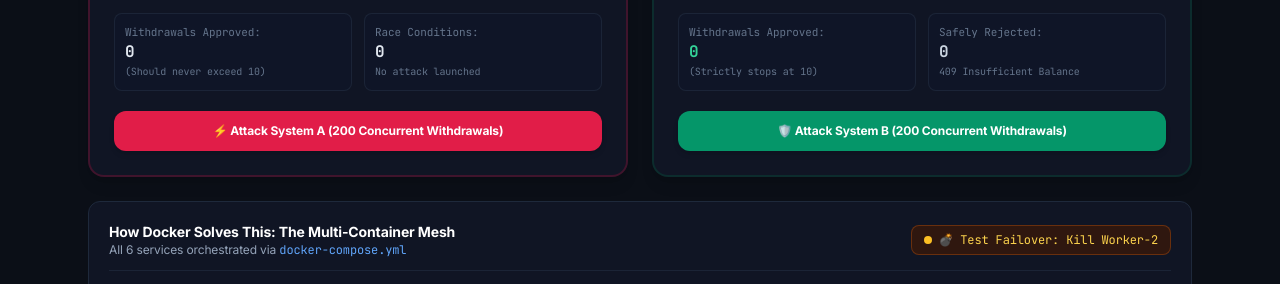
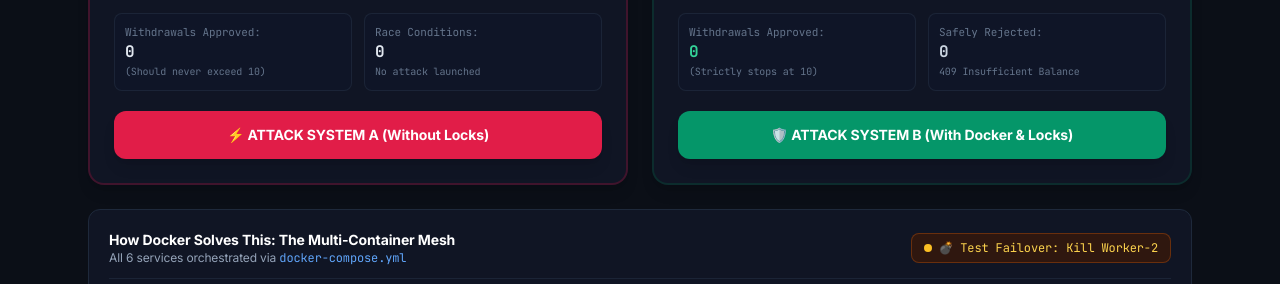
Before and after one commit to yashwanthT200/bankshield, a website: page public/index.html in a window 1280 px wide. Shown: the part 479-763 px from the top of the page. Drawn offline with nearby package versions, Linux system fonts and the light colour scheme.

Commit message:
fix: add no-cache meta tags and high-contrast red/green button styling

```diff
--- a/public/index.html
+++ b/public/index.html
@@ -3,6 +3,9 @@
 <head>
   <meta charset="UTF-8">
   <meta name="viewport" content="width=device-width, initial-scale=1.0">
+  <meta http-equiv="Cache-Control" content="no-cache, no-store, must-revalidate">
+  <meta http-equiv="Pragma" content="no-cache">
+  <meta http-equiv="Expires" content="0">
   <title>BankShield • High-Concurrency Banking Demonstration</title>
 
   <!-- Fonts: Inter & JetBrains Mono -->
@@ -114,9 +117,9 @@
           </div>
         </div>
 
-        <!-- Big Launch Button -->
-        <button onclick="runNaiveAttack()" id="btn-run-naive" class="w-full py-3 px-4 rounded-xl font-bold text-xs bg-rose-600 hover:bg-rose-500 text-white transition flex items-center justify-center space-x-2 shadow-md">
-          <span>⚡ Attack System A (200 Concurrent Withdrawals)</span>
+        <!-- Big Launch Button (Vibrant Red) -->
+        <button onclick="runNaiveAttack()" id="btn-run-naive" style="background-color: #e11d48 !important; color: #ffffff !important;" class="w-full py-3.5 px-4 rounded-xl font-bold text-sm transition hover:opacity-95 flex items-center justify-center space-x-2 shadow-lg cursor-pointer">
+          <span>⚡ ATTACK SYSTEM A (Without Locks)</span>
         </button>
       </div>
 
@@ -156,9 +159,9 @@
           </div>
         </div>
 
-        <!-- Big Launch Button -->
-        <button onclick="runDockerAttack()" id="btn-run-docker" class="w-full py-3 px-4 rounded-xl font-bold text-xs bg-emerald-600 hover:bg-emerald-500 text-white transition flex items-center justify-center space-x-2 shadow-md">
-          <span>🛡️ Attack System B (200 Concurrent Withdrawals)</span>
+        <!-- Big Launch Button (Vibrant Emerald Green) -->
+        <button onclick="runDockerAttack()" id="btn-run-docker" style="background-color: #059669 !important; color: #ffffff !important;" class="w-full py-3.5 px-4 rounded-xl font-bold text-sm transition hover:opacity-95 flex items-center justify-center space-x-2 shadow-lg cursor-pointer">
+          <span>🛡️ ATTACK SYSTEM B (With Docker & Locks)</span>
         </button>
       </div>
 
```
